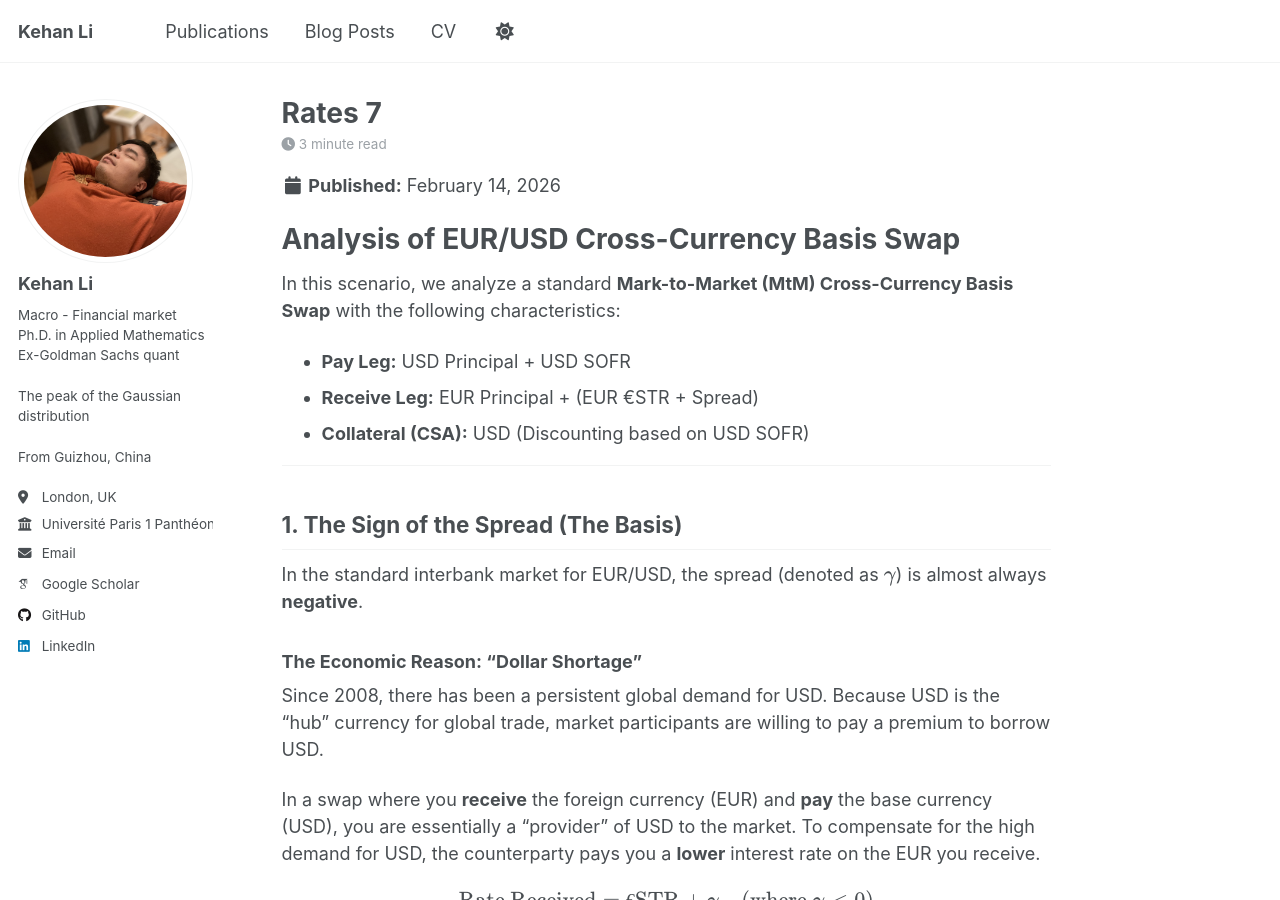
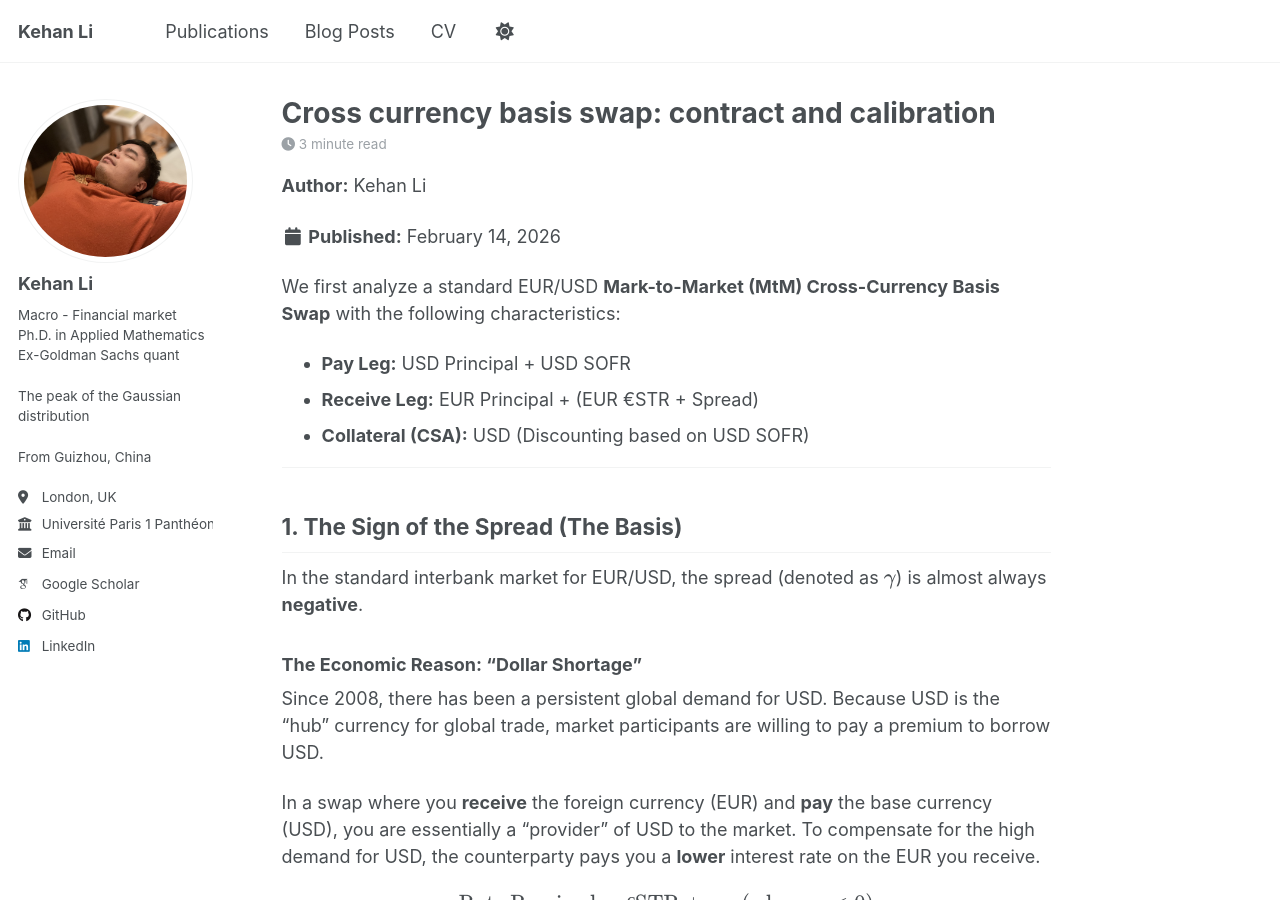
Before and after one commit to KehanLi-1123/KehanLi.github.io, a Jekyll site: the page built from _posts/2026-02-14-Rates-7.md, in a window 1280 px wide and 900 px high. Built offline with Jekyll 4.4.1, drawn with Linux system fonts in a browser that asks for light colours; some web fonts are replaced.

Commit message:
Revise title and introduction of Rates-7 document
Updated the title, author, and date in the document. Modified the introductory sentence for clarity.

```diff
--- a/_posts/2026-02-14-Rates-7.md
+++ b/_posts/2026-02-14-Rates-7.md
@@ -1,6 +1,10 @@
-# Analysis of EUR/USD Cross-Currency Basis Swap
+---
+title: "Cross currency basis swap: contract and calibration"
+author: Kehan Li
+date: 2026-02-14
+---
 
-In this scenario, we analyze a standard **Mark-to-Market (MtM) Cross-Currency Basis Swap** with the following characteristics:
+We first analyze a standard EUR/USD **Mark-to-Market (MtM) Cross-Currency Basis Swap** with the following characteristics:
 * **Pay Leg:** USD Principal + USD SOFR
 * **Receive Leg:** EUR Principal + (EUR €STR + Spread)
 * **Collateral (CSA):** USD (Discounting based on USD SOFR)
```
